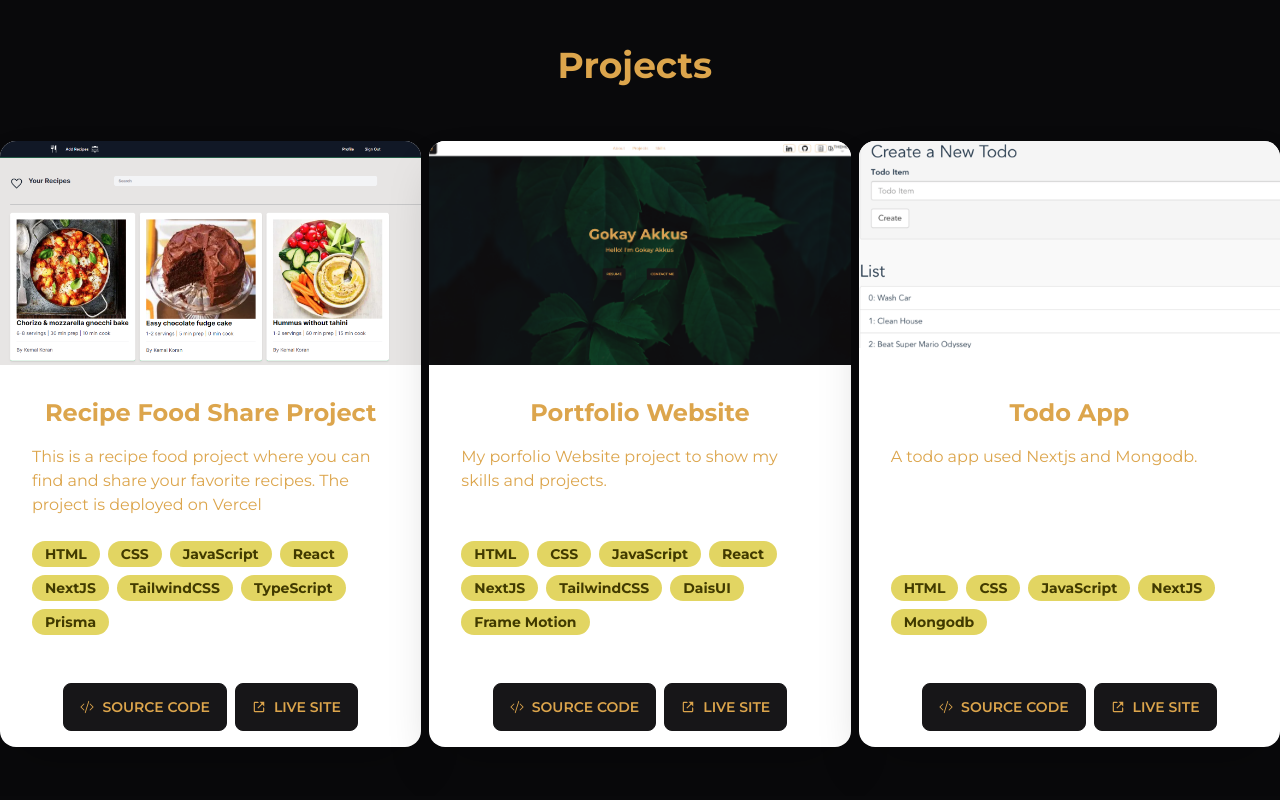
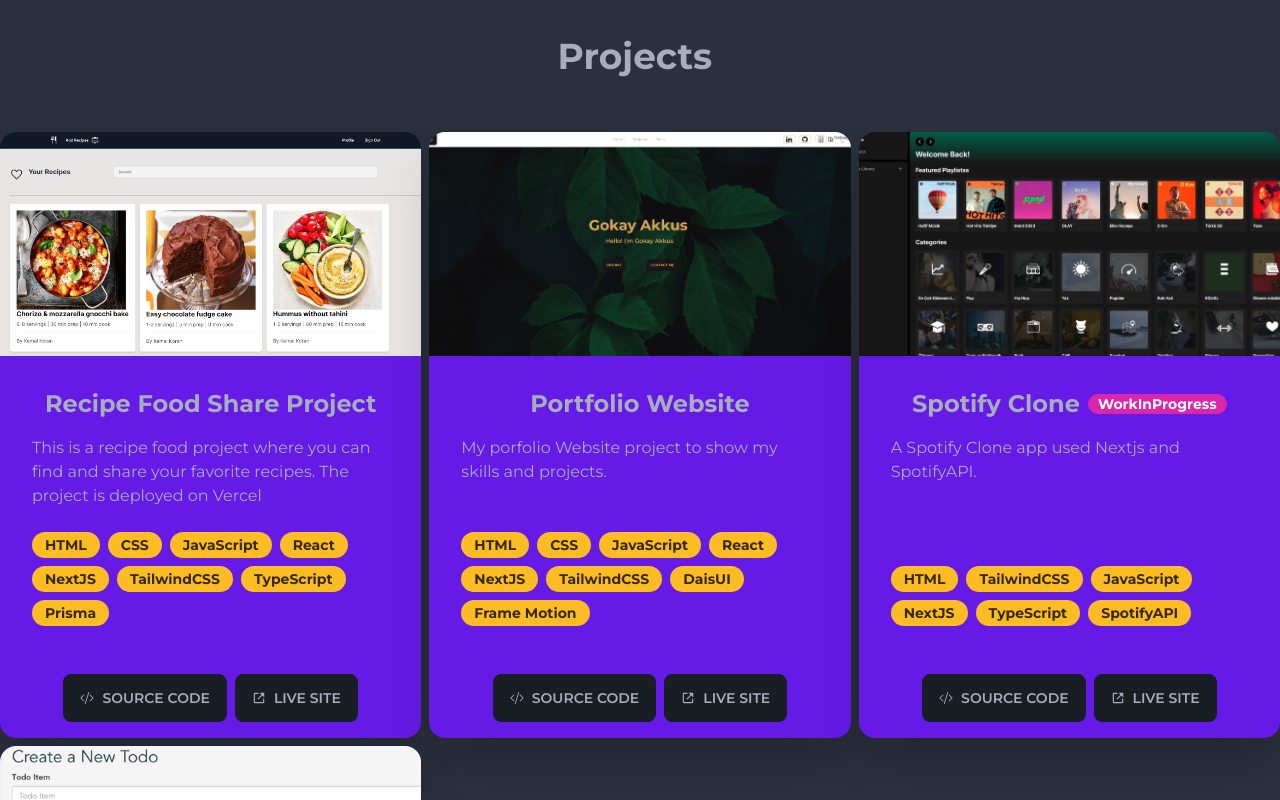
Before and after one commit to GokayA/Portfolio, a Next.js app: page / in a window 1280 px wide. Shown: the part 1700-2500 px from the top of the page. Built offline with nearby package versions, Linux system fonts and the light colour scheme.

Commit message:
Added WIP feature and spotify-clone Project

```diff
--- a/src/components/ProjectCard.tsx
+++ b/src/components/ProjectCard.tsx
@@ -14,6 +14,7 @@ interface Project {
   body1: string;
   body2: string[];
   image: string;
+  WIP: boolean;
   links: Link[];
 }
 
@@ -41,7 +42,7 @@ const ProjectCardVariant = {
 };
 
 function ProjectCard({ project }: ProjectCardProps) {
-  const { title, body1, body2, links, image } = project;
+  const { title, body1, body2, links, image, WIP } = project;
 
   return (
     <motion.div
@@ -62,6 +63,11 @@ function ProjectCard({ project }: ProjectCardProps) {
       <div className="card-body">
         <h2 className="card-title justify-center font-bold text-2xl primary-content ">
           {title}
+          {WIP ? (
+            <div className="badge badge-secondary">WorkInProgress</div>
+          ) : (
+            ''
+          )}
         </h2>
         <p className="mt-2 primary-content">{body1}</p>
         <div className="flex flex-row flex-wrap gap-2 pt-4 ">
--- a/src/components/Themeswitch.tsx
+++ b/src/components/Themeswitch.tsx
@@ -3,14 +3,14 @@ import { themes } from '@/data/data';
 import React, { useEffect, useState } from 'react';
 
 const ThemeSwitcher = () => {
-  let savedTheme = 'luxury';
+  let savedTheme = 'dark';
 
   if (typeof window !== 'undefined' && window.localStorage) {
     savedTheme = localStorage.getItem('selectedTheme') as string;
   }
 
   const [selectedTheme, setSelectedTheme] = useState<string>(
-    savedTheme && themes.includes(savedTheme) ? savedTheme : 'luxury'
+    savedTheme && themes.includes(savedTheme) ? savedTheme : 'dark'
   );
 
   const changeTheme = (theme: string) => {
--- a/src/data/data.tsx
+++ b/src/data/data.tsx
@@ -10,6 +10,7 @@ export const aboutMeData = {
 
 export const projects = [
   {
+    WIP: false,
     title: 'Recipe Food Share Project',
     body1:
       'This is a recipe food project where you can find and share your favorite recipes. The project is deployed on Vercel',
@@ -38,6 +39,7 @@ export const projects = [
     ],
   },
   {
+    WIP: false,
     title: 'Portfolio Website',
     body1: 'My porfolio Website project to show my skills and projects. ',
     body2: [
@@ -65,6 +67,33 @@ export const projects = [
     ],
   },
   {
+    WIP: true,
+    title: 'Spotify Clone',
+    body1: 'A Spotify Clone app used Nextjs and SpotifyAPI.',
+    body2: [
+      'HTML',
+      'TailwindCSS',
+      'JavaScript',
+      'NextJS',
+      'TypeScript',
+      'SpotifyAPI',
+    ],
+    image: 'Spotify.png',
+    links: [
+      {
+        text: 'Source Code',
+        Icon: 'BsCodeSlash',
+        url: 'https://github.com/GokayA/spotifyClone',
+      },
+      {
+        text: 'Live Site',
+        Icon: 'BiLinkExternal',
+        url: 'https://spotify-clone-xi-blush.vercel.app/',
+      },
+    ],
+  },
+  {
+    WIP: false,
     title: 'Todo App',
     body1: 'A todo app used Nextjs and Mongodb.',
     body2: ['HTML', 'CSS', 'JavaScript', 'NextJS', 'Mongodb'],
```
Also changed, not shown: public/Spotify.png (added).
